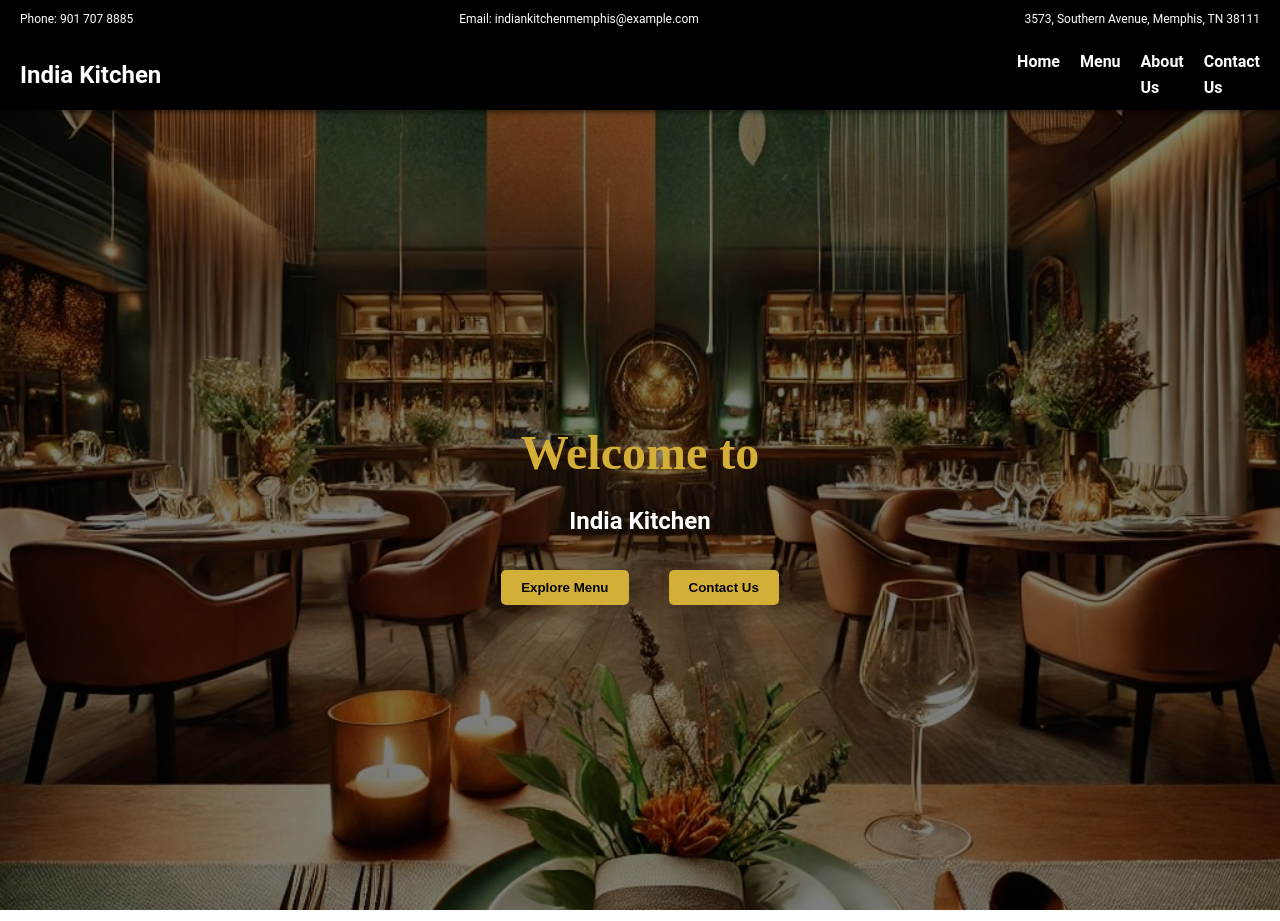
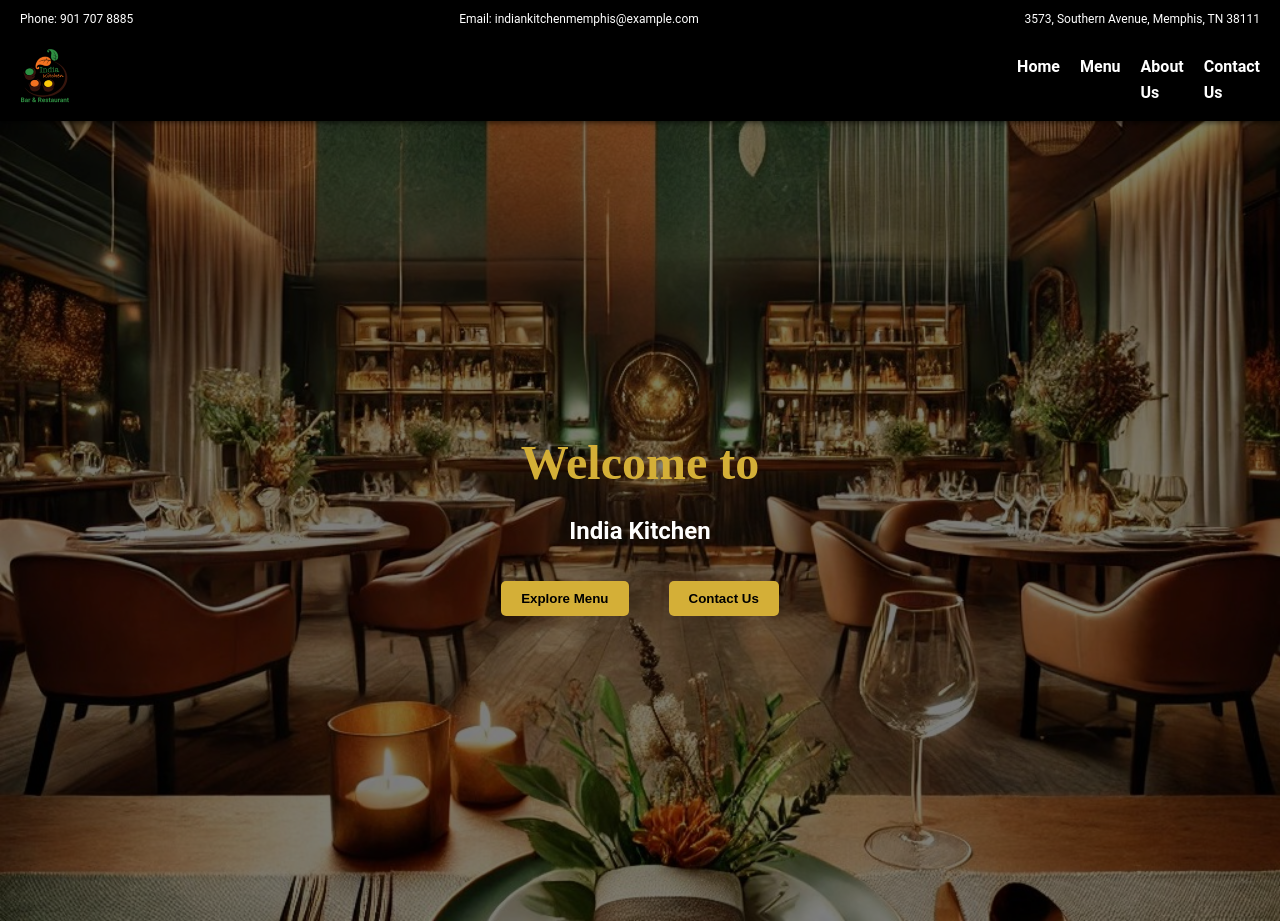
Before and after one commit to JayaPrakash-Raavi/indiakitchen, a React (Vite) app: page / in a window 1280 px wide. Built offline with nearby package versions, Linux system fonts and the light colour scheme.

Commit message:
Landing image added

```diff
--- a/src/App.tsx
+++ b/src/App.tsx
@@ -1,4 +1,5 @@
 import { BrowserRouter as Router, Routes, Route } from "react-router-dom";
+import { useState } from "react";
 import Navbar from "./components/Navbar";
 import Hero from "./components/Hero";
 import Menu from "./components/Menu";
@@ -7,9 +8,31 @@ import Menu from "./components/Menu";
 import "./App.css";
 
 function App() {
+  const [isMenuOpen, setIsMenuOpen] = useState(false);
+
+  const toggleMenu = () => {
+    setIsMenuOpen((prev) => !prev);
+  };
+
+  const closeMenu = () => {
+    setIsMenuOpen(false);
+  };
+
+  const handleOutsideClick = (event) => {
+    const navbar = document.querySelector(".navbar");
+    if (!navbar.contains(event.target)) {
+      closeMenu(); // Close menu if clicked outside
+    }
+  };
+
   return (
+    <div onClick={handleOutsideClick}>
       <Router>
-      <Navbar />
+        <Navbar
+          isMenuOpen={isMenuOpen}
+          toggleMenu={toggleMenu}
+          closeMenu={closeMenu}
+        />
         <Routes>
           <Route path="/" element={<Hero />} />
           <Route path="/menu" element={<Menu />} />
@@ -17,6 +40,7 @@ function App() {
           {/* <Route path="/contact" element={<Contact />} /> */}
         </Routes>
       </Router>
+    </div>
   );
 }
 
--- /dev/null
+++ b/src/components/Navbar.css
@@ -0,0 +1,79 @@
+/* Navbar Container */
+.navbar {
+    display: flex;
+    justify-content: space-between;
+    align-items: center;
+    padding: 10px 20px;
+    background-color: #000;
+    color: white;
+    position: sticky;
+    top: 0;
+    z-index: 1000;
+    box-shadow: 0 2px 5px rgba(0, 0, 0, 0.5);
+  }
+
+  /* Logo Styling */
+  .logo {
+    width: 50px; /* Adjust size as needed */
+    /* height: auto; */
+    margin-right: 20px; /* Add space between logo and links */
+  }
+
+  /* Navbar Links */
+  .nav-links {
+    list-style: none;
+    display: flex;
+    gap: 20px;
+  }
+
+  .nav-links li {
+    display: inline-block;
+  }
+
+  .nav-links a {
+    color: white;
+    text-decoration: none;
+    font-weight: bold;
+    font-size: 16px;
+  }
+
+  .nav-links a:hover {
+    color: #D4AF37; /* Gold color for hover */
+  }
+
+  /* Mobile Menu Button */
+  .menu-toggle {
+    display: none;
+    background: none;
+    border: none;
+    font-size: 24px;
+    color: white;
+    cursor: pointer;
+  }
+
+  @media (max-width: 768px) {
+    .menu-toggle {
+      display: block;
+    }
+
+    .nav-links {
+      display: none;
+      flex-direction: column;
+      position: absolute;
+      top: 60px;
+      left: 0;
+      width: 100%;
+      background-color: #000;
+      text-align: center;
+      padding: 20px 0;
+      z-index: 1000;
+    }
+
+    .nav-links.active {
+      display: flex;
+    }
+
+    .nav-links li {
+      padding: 10px 0;
+    }
+  }
--- a/src/components/Navbar.tsx
+++ b/src/components/Navbar.tsx
@@ -1,17 +1,7 @@
 import { Link } from "react-router-dom";
-import { useState } from "react";
-
-const Navbar = () => {
-  const [isMenuOpen, setIsMenuOpen] = useState(false);
-
-  const toggleMenu = () => {
-    setIsMenuOpen(!isMenuOpen);
-  };
-
-  const closeMenu = () => {
-    setIsMenuOpen(false); // Close the menu after a link is clicked
-  };
-
+import logo from "../assets/images/indiakitchen-logo-s.png"; // Adjust the path as needed
+import "./Navbar.css";
+const Navbar = ({ isMenuOpen, toggleMenu, closeMenu }) => {
   return (
     <header>
       {/* Top Bar */}
@@ -24,9 +14,11 @@ const Navbar = () => {
       {/* Navbar */}
       <nav className="navbar">
         <div className="navbar-brand">
-          <h1>India Kitchen</h1>
+          <Link to="/">
+            <img src={logo} alt="India Kitchen Logo" className="logo" />
+          </Link>
           <button className="menu-toggle" onClick={toggleMenu}>
-            ☰
+            {isMenuOpen ? "✖" : "☰"}
           </button>
         </div>
         <ul className={`nav-links ${isMenuOpen ? "active" : ""}`}>
```
Lines whose indentation alone changed are shown as unchanged.
